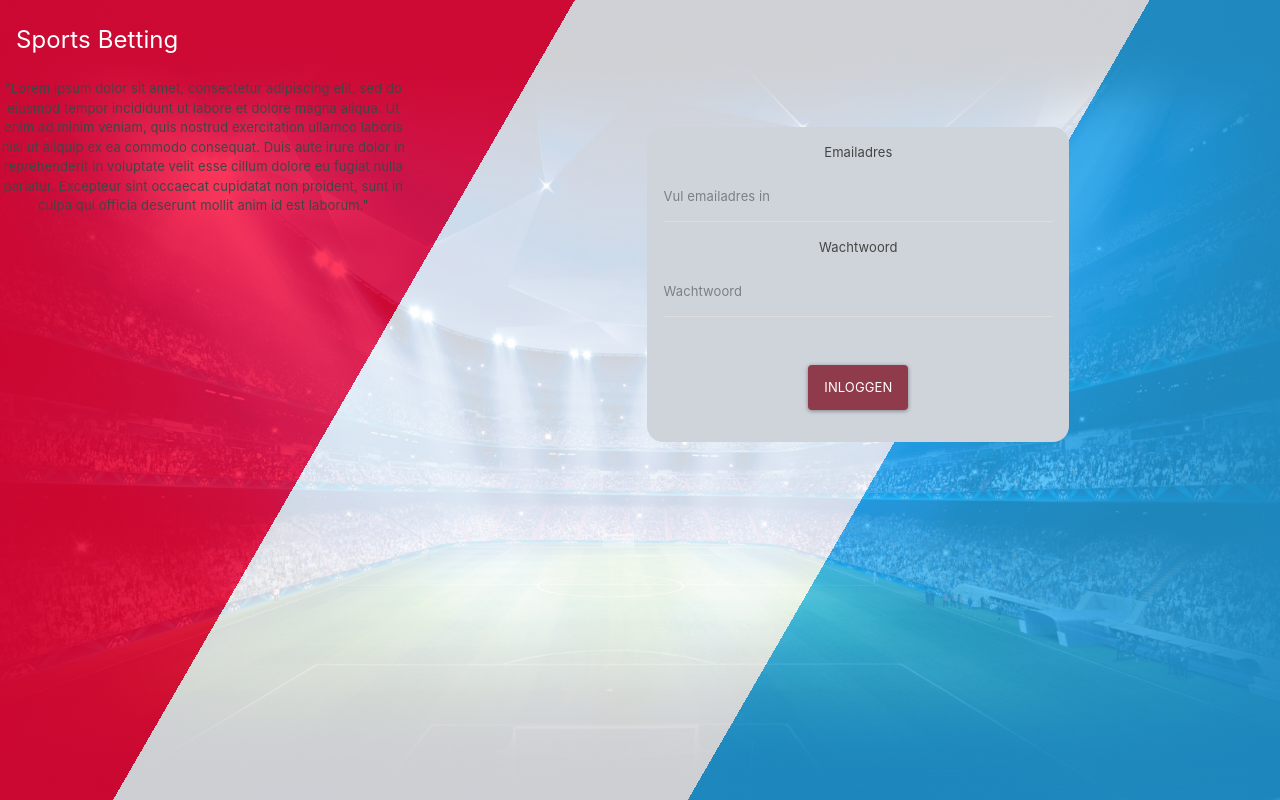
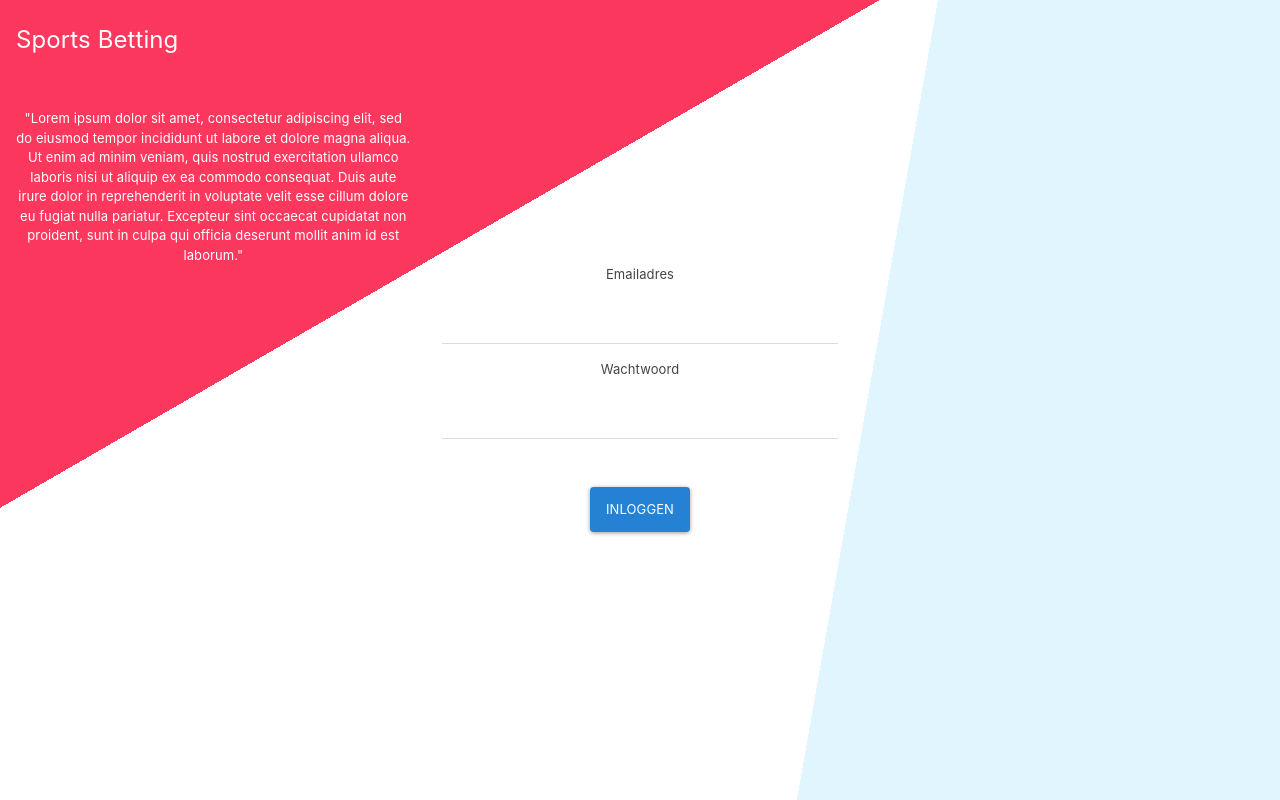
Before and after one commit to mipes4/sports-betting-client, a React (Create React App) app: page /login in a window 1280 px wide. Built offline with nearby package versions, Linux system fonts and the light colour scheme.

Commit message:
Adjust angle of background

```diff
--- a/src/components/pages/Login.js
+++ b/src/components/pages/Login.js
@@ -30,32 +30,30 @@
   }
 
   return (
-    <container>
-      <div class="row">
-        <div class="col-4" style={{}}>
-          "Lorem ipsum dolor sit amet, consectetur adipiscing elit, sed do
-          eiusmod tempor incididunt ut labore et dolore magna aliqua. Ut enim ad
-          minim veniam, quis nostrud exercitation ullamco laboris nisi ut
-          aliquip ex ea commodo consequat. Duis aute irure dolor in
-          reprehenderit in voluptate velit esse cillum dolore eu fugiat nulla
-          pariatur. Excepteur sint occaecat cupidatat non proident, sunt in
-          culpa qui officia deserunt mollit anim id est laborum."
-        </div>
-
-        <div
-          class="col-8"
+    <container
       style={{
         minHeight: "calc(100vh - 80px)",
       }}
     >
-          <Form as={Col} md={{ span: 6, offset: 3 }} className="mt-5">
+      <div class="col-4" style={{ color: "#fff", marginTop: "30px" }}>
+        "Lorem ipsum dolor sit amet, consectetur adipiscing elit, sed do eiusmod
+        tempor incididunt ut labore et dolore magna aliqua. Ut enim ad minim
+        veniam, quis nostrud exercitation ullamco laboris nisi ut aliquip ex ea
+        commodo consequat. Duis aute irure dolor in reprehenderit in voluptate
+        velit esse cillum dolore eu fugiat nulla pariatur. Excepteur sint
+        occaecat cupidatat non proident, sunt in culpa qui officia deserunt
+        mollit anim id est laborum."
+      </div>
+
+      <div class="col-4 offset-4">
+        <form>
           <Form.Group controlId="formBasicEmail">
             <Form.Label>Emailadres</Form.Label>
             <Form.Control
               value={email}
               onChange={(event) => setEmail(event.target.value)}
               type="email"
-                placeholder="Vul emailadres in"
+              // placeholder="Vul emailadres in"
               required
             />
           </Form.Group>
@@ -66,7 +64,7 @@
               value={password}
               onChange={(event) => setPassword(event.target.value)}
               type="password"
-                placeholder="Wachtwoord"
+              // placeholder="Wachtwoord"
               required
             />
           </Form.Group>
@@ -75,8 +73,7 @@
               Inloggen
             </Button>
           </Form.Group>
-          </Form>
-        </div>
+        </form>
       </div>
     </container>
   );
--- a/src/scss/custom.scss
+++ b/src/scss/custom.scss
@@ -11,7 +11,7 @@
 }
 
 button.btn.btn-primary {
-  background: #903b4b;
+  background: #2581d4;
 }
 
 body,
@@ -21,13 +21,16 @@
   // background-image: url("../components/images/soccer-wallpaper-1920x1200-hd-f-WTG200617757.jpg");
 
   background-image: Linear-gradient(
-      120deg,
+      150deg,
       rgba(252, 6, 53, 0.8) 33%,
-      rgba(255, 255, 255, 0.8) 33%,
+      rgba(255, 255, 255, 0.8) 33%
+    ),
+    Linear-gradient(
+      100deg,
       rgba(255, 255, 255, 0.8) 66%,
       rgba(40, 186, 255, 0.7) 66%
-    ),
-    url("../components/images/soccer-wallpaper-1920x1200-hd-f-WTG200617757.jpg");
+    );
+  // url("../components/images/soccer-wallpaper-1920x1200-hd-f-WTG200617757.jpg");
   background-size: cover;
   background-position: top;
 
```
Lines whose indentation alone changed are shown as unchanged.
